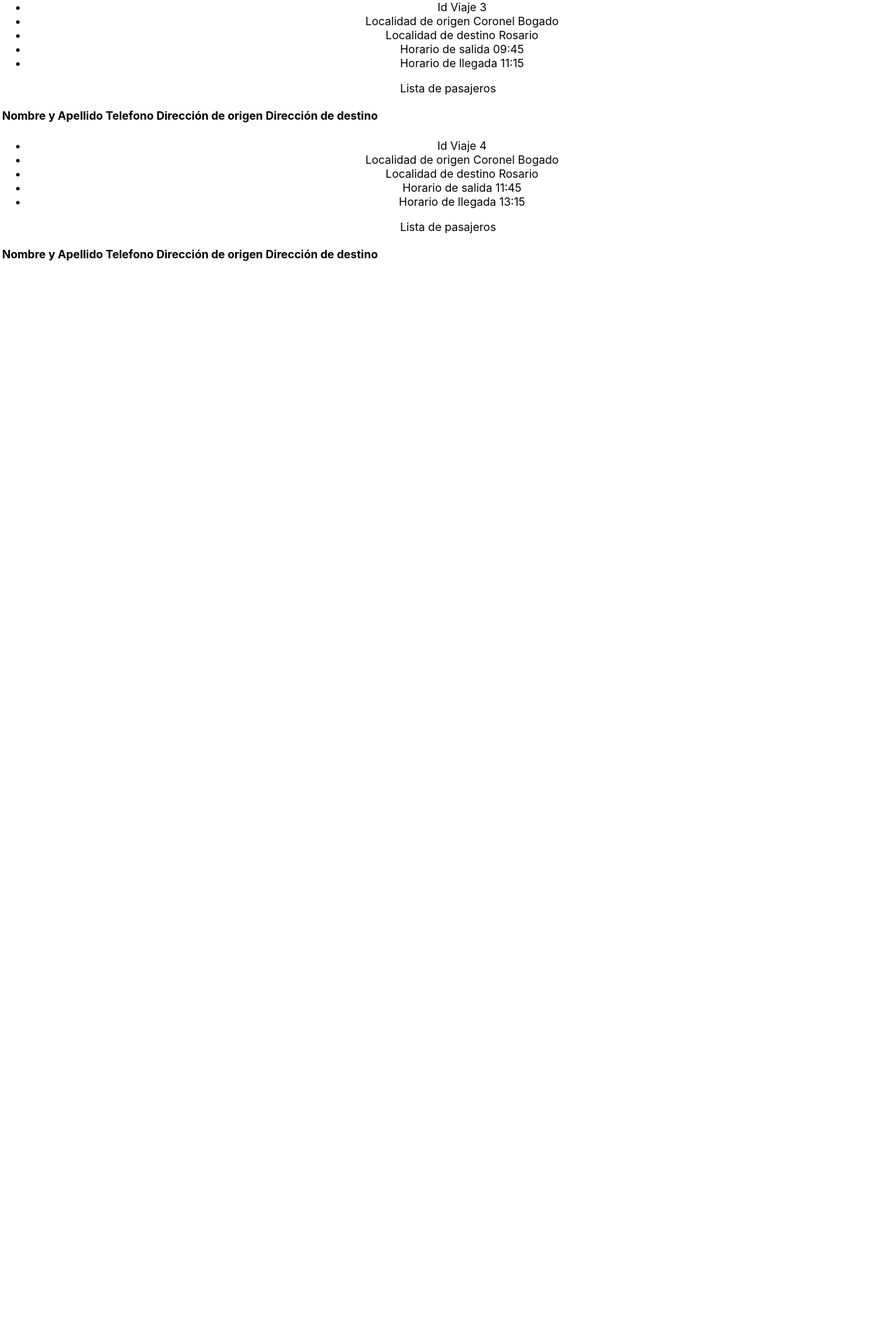
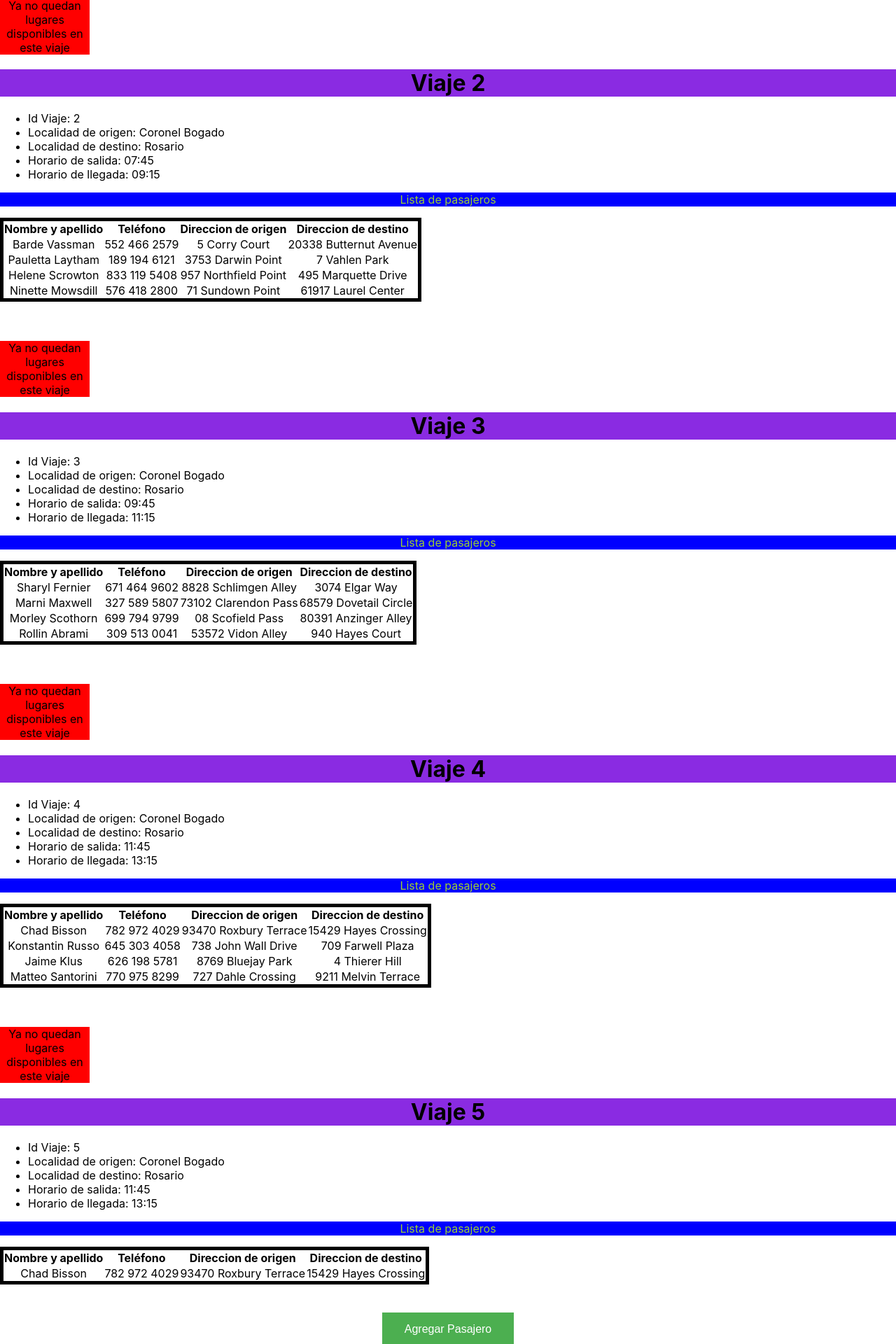
Before and after one commit to lucascabrera1/Remiseria-Uranga, a React (Create React App) app: page / in a window 1280 px wide. Shown: the part 713-2633 px from the top of the page at 70% size. Before the commit the page ends 1093 px from the top, so only its background shows below. Built offline with nearby package versions, Linux system fonts and the light colour scheme.

Commit message:
agrega boton para agregar pasajeros

```diff
--- a/src/App.js
+++ b/src/App.js
@@ -12,10 +12,15 @@ class App extends  Component {
 
   render(){
 
+    const propiedadesprops = {
+      "pasajero": "julian julianb",
+      "origen" : "italia 123",
+      "destino" : "san juan 998"
+    }
 
     return (
       <div className="App">
-        <Header />
+        <Header {...propiedadesprops}/>
         <Viajes viajes = {this.state.viajes} />
       </div>
     );
--- /dev/null
+++ b/src/Components/BotonAgregarPasajero.js
@@ -0,0 +1,24 @@
+import React, {Component} from "react"
+import './estilos.css'
+
+class BotonAgregarPasajero extends Component {
+
+    constructor (props) {
+        super(props);
+    }
+
+    render(){
+
+       return  (this.props.cantidad < 4 )
+       ? <button id="btnAgregaPasajero" onClick={pintaralgo} >Agregar Pasajero</button>
+       : <p id="nolugar">Ya no quedan lugares disponibles en este viaje</p>
+
+       function pintaralgo () {
+             console.log("al menos entro a pintando algo")
+            return <p>pintando algo</p>
+        }
+
+    }
+}
+
+export default BotonAgregarPasajero
--- a/src/Components/ListaViajes.json
+++ b/src/Components/ListaViajes.json
@@ -16,7 +16,7 @@
                 "nombre y apellido" : "Valeria Ines Cabrera",
                 "direccion de origen" : "Eleuterio Varela sin numero",
                 "telefono" : "0340215658497",
-                "dirección de destino" : "Cordoba y Corrientes"
+                "direccion de destino" : "Cordoba y Corrientes"
            },
            {
                 "nombre y apellido" : "Elias Bresciani",
@@ -127,5 +127,19 @@
             "telefono": "770 975 8299"
           }
         ]
+      },
+      {
+        "id":5,
+         "localidad de origen": "Coronel Bogado",
+         "localidad de destino": "Rosario",
+         "horario de salida": "11:45",
+         "horario de llegada": "13:15",
+         "lista de pasajeros":  [{
+            "nombre y apellido": "Chad Bisson",
+            "direccion de origen": "93470 Roxbury Terrace",
+            "direccion de destino": "15429 Hayes Crossing",
+            "telefono": "782 972 4029"
+          }
+        ]
       }
 ]
--- a/src/Components/Viaje.js
+++ b/src/Components/Viaje.js
@@ -1,31 +1,44 @@
 import React, {Component} from "react"
 import './estilos.css'
+import BotonAgregarPasajero from "./BotonAgregarPasajero"
 
 class Viaje extends Component {
+
     render(){
+        var cantidad = this.props.viaje["lista de pasajeros"].length
+        const filas = this.props.viaje["lista de pasajeros"].map( pasajero => {
+            return (
+                <>
+                    <tr key={pasajero["telefono"]}>
+                    <td>{pasajero["nombre y apellido"]}</td>
+                    <td>{pasajero["telefono"]}</td>
+                    <td>{pasajero["direccion de origen"]}</td>
+                    <td>{pasajero["direccion de destino"]}</td></tr>
+                </>
+            )
+        })
+
         return <div>
-            <ul >
-                <li>Id Viaje {this.props.viaje.id}</li>
-                <li>Localidad de origen {this.props.viaje["localidad de origen"]}</li>
-                <li>Localidad de destino {this.props.viaje["localidad de destino"]}</li>
-                <li>Horario de salida {this.props.viaje["horario de salida"]}</li>
-                <li>Horario de llegada {this.props.viaje["horario de llegada"]}</li>
+            <h1 id="idv">Viaje {this.props.viaje.id}</h1>
+            <ul>
+                <li>Id Viaje: {this.props.viaje.id}</li>
+                <li>Localidad de origen: {this.props.viaje["localidad de origen"]}</li>
+                <li>Localidad de destino: {this.props.viaje["localidad de destino"]}</li>
+                <li>Horario de salida: {this.props.viaje["horario de salida"]}</li>
+                <li>Horario de llegada: {this.props.viaje["horario de llegada"]}</li>
             </ul>
-            <p>Lista de pasajeros</p>
+            <p id = 'titlp'>Lista de pasajeros</p>
             <table>
-                <thead>
-                    <th>Nombre y Apellido</th>
-                    <th>Telefono</th>
-                    <th>Dirección de origen</th>
-                    <th>Dirección de destino</th>
-                </thead>
-                <tbody>
-                    <td>{this.props.viaje["lista de pasajeros"]["nombre y apellido"]}</td>
-                    <td>{this.props.viaje["lista de pasajeros"].telefono }</td>
-                    <td>{this.props.viaje["lista de pasajeros"]["direccion de origen"]}</td>
-                    <td>{this.props.viaje["lista de pasajeros"]["direccion de destino"]}</td>
-                </tbody>
+                <tr>
+                    <th><strong>Nombre y apellido</strong></th>
+                    <th><strong>Teléfono</strong></th>
+                    <th><strong>Direccion de origen</strong></th>
+                    <th><strong>Direccion de destino</strong></th>
+                </tr>
+                {filas}
             </table>
+            <br/> <br/>
+            <BotonAgregarPasajero cantidad = {cantidad} />
         </div>
     }
 }
--- a/src/Components/Viajes.js
+++ b/src/Components/Viajes.js
@@ -1,30 +1,14 @@
-import React, {Component} from "react"
+import React, {Component, useState} from "react"
 import listaViajes from '../Components/ListaViajes.json'
 import Viaje from './Viaje'
 
 console.log(listaViajes)
 
+
 class Viajes extends Component{
     state ={
         viajes : listaViajes
     }
-
-    render_consulta() {
-        let filas;
-        if (this.state.viajes.length > 0){
-            filas = this.state.viajes.map( viaje => {
-                viaje["lista de pasajeros"].map( pasajero => {
-                    pasajero["nombre y apellido"],
-                    pasajero["telefono"],
-                    pasajero["direccion de origen"],
-                    pasajero["direccion de destino"]
-                })
-            })
-            return filas
-        }
-        else return ("No se encontraron pasajeros")
-    }
-
 
     render() {
         return this.props.viajes.map(viaje => <Viaje viaje = {viaje} key={viaje.id} />) //recorro el arreglo viajes
--- a/src/Components/estilos.css
+++ b/src/Components/estilos.css
@@ -1,8 +1,36 @@
-.table{
+table{
     border: 5px solid black;
-    background-color: aqua;
+    border-spacing: 2px;
+    border-collapse: collapse;
 }
 
-.ul{
+ul{
     text-align: left;
 }
+
+#titlp {
+    color: yellowgreen;
+    background-color: blue;
+}
+
+#idv {
+    background-color: blueviolet;
+}
+
+#btnAgregaPasajero {
+    background-color: #4CAF50; /* Green */
+    border: none;
+    color: white;
+    padding: 15px 32px;
+    text-align: center;
+    text-decoration: none;
+    display: inline-block;
+    font-size: 16px;
+}
+
+#nolugar {
+    background-color: red;
+    height:20%;
+    width: 10%;
+    text-align: center;
+}
```
